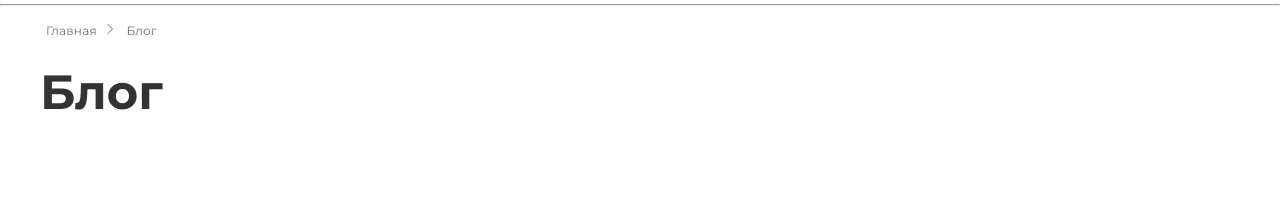
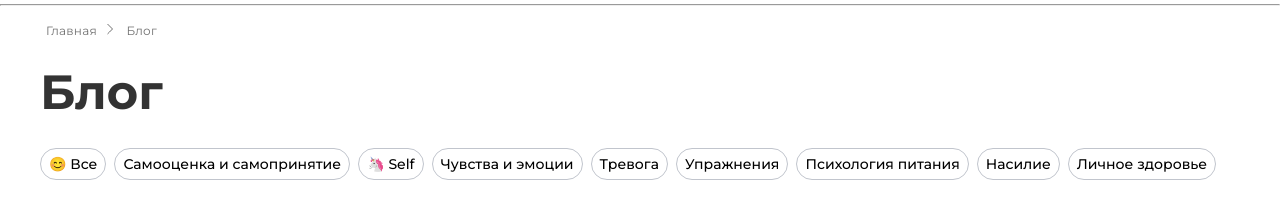
Before and after one commit to frelay/YouTalk, a plain HTML site: page index.html in a window 1280 px wide. Shown: the part 84-302 px from the top of the page. Drawn offline with Linux system fonts and the light colour scheme.

Commit message:
Add taglist

```diff
--- a/css/style.css
+++ b/css/style.css
@@ -120,13 +120,38 @@
 
 /* Стили для главного заголовка */
 .main-title {
-    margin-bottom: 2.375rem;
+    margin-bottom: 2rem;
 }
 
 .main-title__heading {
     font-family: Montserrat-Bold;
     font-size: 3rem;
     color: #333333;
+}
+
+/* Стили для тэгов */
+.tag-list {
+    display: flex;
+    flex-wrap: wrap;
+    margin-bottom: 1.4375rem;
+}
+
+.tag-list__item {
+    display: flex;
+    align-items: center;
+    margin-right: 0.5rem;
+    font-family: Montserrat-Medium;
+    font-size: 0.875rem;
+    border: 1px solid #c1c5cd;
+    background: rgba(255, 255, 255, 0.7);
+    border-radius: 1.5rem;
+    height: 2rem;
+    padding: 0.375rem 0.5rem;
+    margin-bottom: 0.5rem;
+}
+
+.tag-list__item:last-child {
+    margin-right: 0;
 }
 
 /* Адаптив */
--- a/index.html
+++ b/index.html
@@ -74,5 +74,17 @@
         <div class="container main-title">
             <h1 class="main-title__heading">Блог</h1>
         </div>
+        <!-- Тэги &#128522; &#129412; -->
+        <div class="container tag-list">
+            <div class="tag-list__item">&#128522; Все</div>
+            <div class="tag-list__item">Самооценка и самопринятие</div>
+            <div class="tag-list__item">&#129412; Self</div>
+            <div class="tag-list__item">Чувства и эмоции</div>
+            <div class="tag-list__item">Тревога</div>
+            <div class="tag-list__item">Упражнения</div>
+            <div class="tag-list__item">Психология питания</div>
+            <div class="tag-list__item">Насилие</div>
+            <div class="tag-list__item">Личное здоровье</div>
+        </div>
     </body>
 </html>
```
